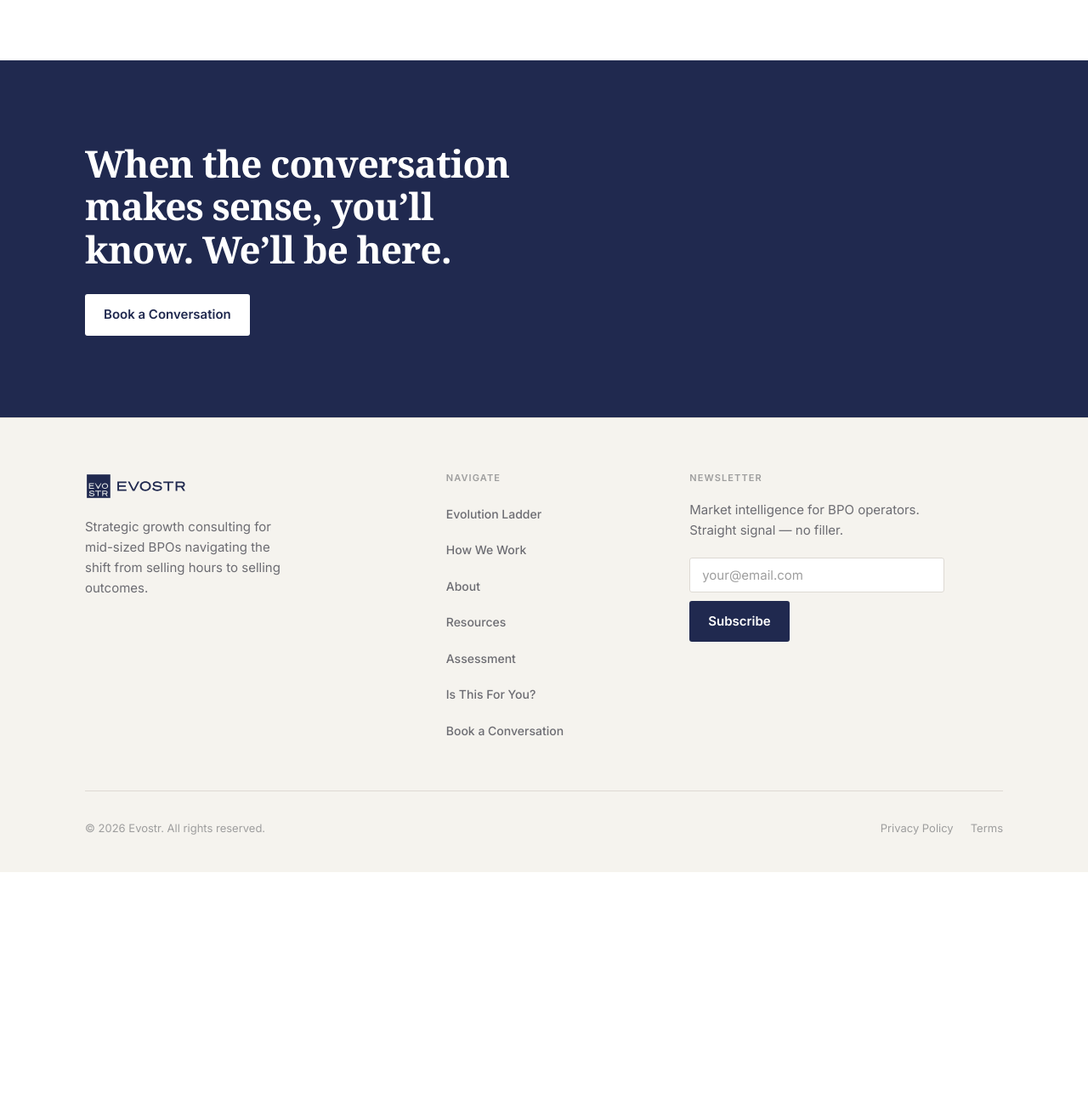
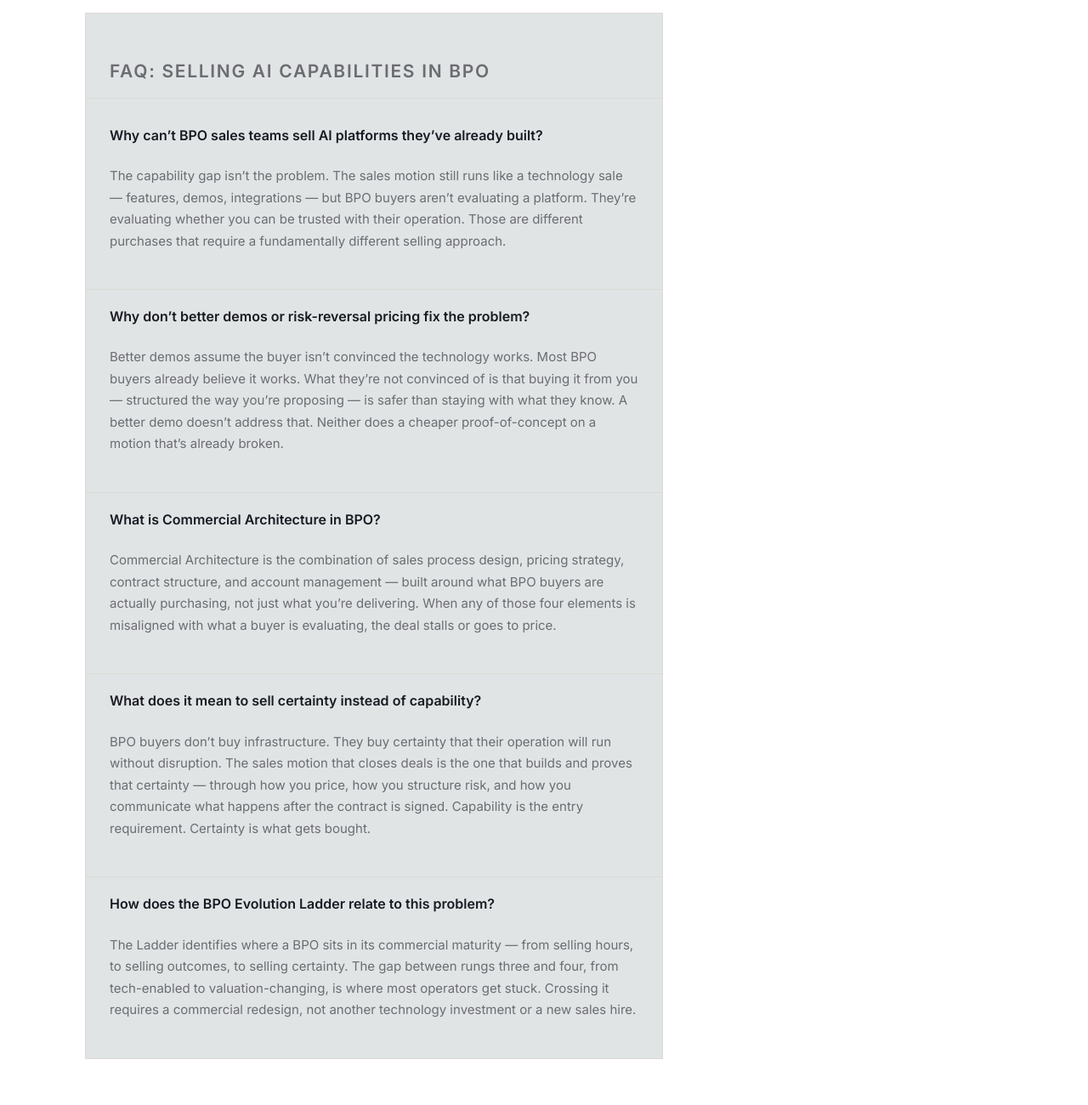
Before and after one commit to amandaquinn19/Evostr, a plain HTML site: page articles/you-built-the-ai-platform-your-sales-team-still-cant-sell-it.html in a window 1280 px wide. Shown: the part 3640-4940 px from the top of the page at 85% size. Before the commit the page ends 4666 px from the top, so only its background shows below. Drawn offline with Linux system fonts and the light colour scheme.

Commit message:
Fixed background on FAQs

```diff
--- a/articles/you-built-the-ai-platform-your-sales-team-still-cant-sell-it.html
+++ b/articles/you-built-the-ai-platform-your-sales-team-still-cant-sell-it.html
@@ -209,6 +209,35 @@
 
         <p><a href="../qualification.html">See if this is your situation &rarr;</a> &nbsp;&nbsp; <a href="../assessment.html">Request the assessment &rarr;</a></p>
 
+        <div class="article-faq">
+          <h3 class="article-faq-heading">FAQ: Selling AI Capabilities in BPO</h3>
+
+          <div class="article-faq-item">
+            <p class="article-faq-q">Why can&rsquo;t BPO sales teams sell AI platforms they&rsquo;ve already built?</p>
+            <p class="article-faq-a">The capability gap isn&rsquo;t the problem. The sales motion still runs like a technology sale — features, demos, integrations — but BPO buyers aren&rsquo;t evaluating a platform. They&rsquo;re evaluating whether you can be trusted with their operation. Those are different purchases that require a fundamentally different selling approach.</p>
+          </div>
+
+          <div class="article-faq-item">
+            <p class="article-faq-q">Why don&rsquo;t better demos or risk-reversal pricing fix the problem?</p>
+            <p class="article-faq-a">Better demos assume the buyer isn&rsquo;t convinced the technology works. Most BPO buyers already believe it works. What they&rsquo;re not convinced of is that buying it from you — structured the way you&rsquo;re proposing — is safer than staying with what they know. A better demo doesn&rsquo;t address that. Neither does a cheaper proof-of-concept on a motion that&rsquo;s already broken.</p>
+          </div>
+
+          <div class="article-faq-item">
+            <p class="article-faq-q">What is Commercial Architecture in BPO?</p>
+            <p class="article-faq-a">Commercial Architecture is the combination of sales process design, pricing strategy, contract structure, and account management — built around what BPO buyers are actually purchasing, not just what you&rsquo;re delivering. When any of those four elements is misaligned with what a buyer is evaluating, the deal stalls or goes to price.</p>
+          </div>
+
+          <div class="article-faq-item">
+            <p class="article-faq-q">What does it mean to sell certainty instead of capability?</p>
+            <p class="article-faq-a">BPO buyers don&rsquo;t buy infrastructure. They buy certainty that their operation will run without disruption. The sales motion that closes deals is the one that builds and proves that certainty — through how you price, how you structure risk, and how you communicate what happens after the contract is signed. Capability is the entry requirement. Certainty is what gets bought.</p>
+          </div>
+
+          <div class="article-faq-item">
+            <p class="article-faq-q">How does the BPO Evolution Ladder relate to this problem?</p>
+            <p class="article-faq-a">The Ladder identifies where a BPO sits in its commercial maturity — from selling hours, to selling outcomes, to selling certainty. The gap between rungs three and four, from tech-enabled to valuation-changing, is where most operators get stuck. Crossing it requires a commercial redesign, not another technology investment or a new sales hire.</p>
+          </div>
+        </div>
+
       </article>
     </div>
   </main>
--- a/css/styles.css
+++ b/css/styles.css
@@ -1168,7 +1168,7 @@ a.article-tag:hover {
   border-radius: 0;
   overflow: hidden;
   margin: 48px 0;
-  background: var(--white);
+  background: var(--matte-steel);
 }
 
 .article-faq-heading {
```
